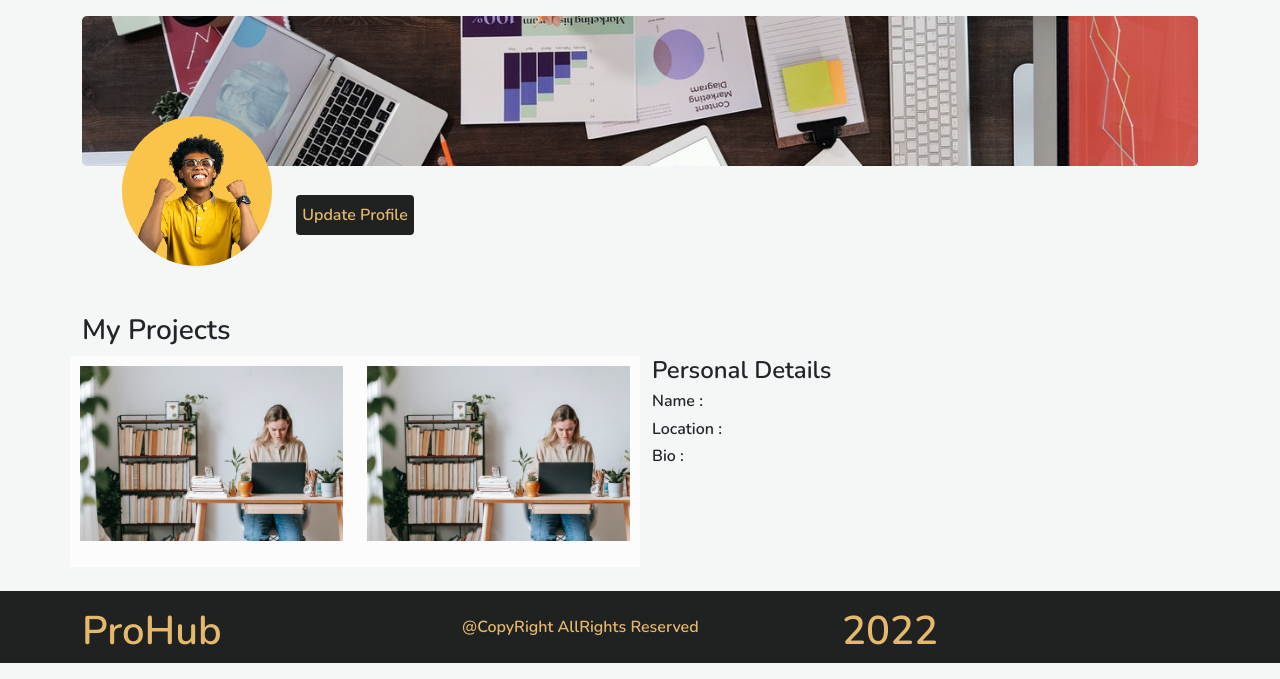
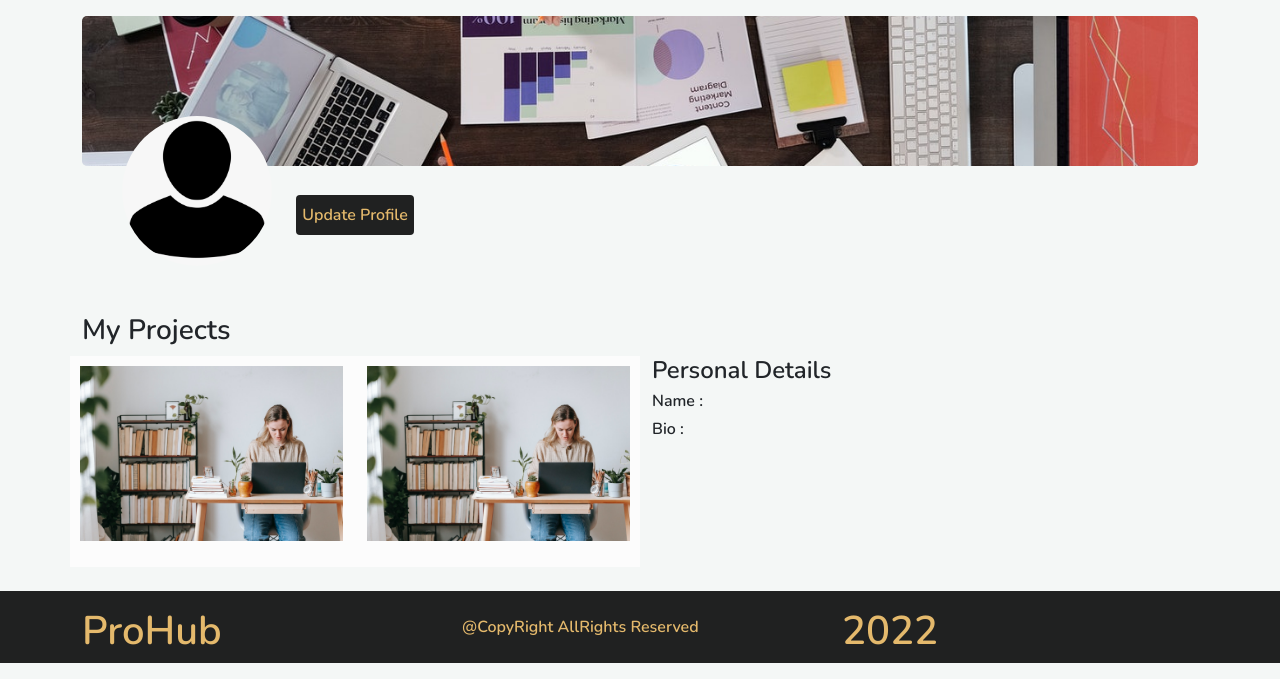
Before and after one commit to Marcos8060/Django-Project-Management-Website, a Django app: page /my_profile/ in a window 1280 px wide. Shown: the part 82-761 px from the top of the page. Run offline with Django 4.2, Linux system fonts and the light colour scheme; the visitor is signed in with stand-in values (Sample User, id 1); some libraries are stand-ins or nearby versions.

Commit message:
changed the default image avatar

```diff
--- a/prohub/models.py
+++ b/prohub/models.py
@@ -21,7 +21,6 @@
 
 class Profile(models.Model):
     user = models.OneToOneField(User,on_delete=models.CASCADE)
-    project = models.ForeignKey(Project,on_delete=models.CASCADE)
     profile_picture = models.ImageField(upload_to='profile')
     name = models.CharField(max_length=50)
     bio = models.CharField(max_length=200)
--- a/prohub/templates/index.html
+++ b/prohub/templates/index.html
@@ -29,7 +29,7 @@
                         {% if user.profile.profile_picture %}
                         <img class="img-fluid navbar-img" src="{{ user.profile.profile_picture.url }}" alt="">
                         {% else %}
-                        <img class="img-fluid navbar-img" src="../static/images/resume.png" alt="">
+                        <img class="img-fluid navbar-img" src="../static/images/avatar.png" alt="">
                         {% endif %}
                     </a>
                     <ul class="dropdown-menu dropdown-menu-dark" aria-labelledby="navbarDarkDropdownMenuLink">
@@ -76,7 +76,7 @@
                     <small>{{ project.pub_date|timesince }} ago.</small>
                 </div>
                 <img class="img-fluid project-img mt-2" src="../static/images/resume.png" alt="">
-                <small class="mt-2">By {{ project.user }}</small>
+                <small class="mt-2">By {{ project.owner }}</small>
             </div>
         </div>
         {% endfor %}
--- a/prohub/templates/profile.html
+++ b/prohub/templates/profile.html
@@ -43,7 +43,7 @@
     {% if user.profile.profile_picture %}
     <img class="img-fluid profile-photo" src="{{ user.profile.profile_picture.url }}" alt="">
     {% else %}
-    <img class="img-fluid profile-photo" src="../static/images/resume.png" alt="">
+    <img class="img-fluid profile-photo" src="../static/images/avatar.png" alt="">
     {% endif %}
     <button data-bs-toggle="modal" data-bs-target="#exampleModal" class="profile_btn">Update Profile</button>
     <h3 class="mt-5">My Projects</h3>
@@ -61,7 +61,6 @@
         <div class="col-md-6">
             <h4>Personal Details</h4>
             <h6>Name : {{ user.profile.name }}</h6>
-            <h6>Location : {{ user.profile.location }}</h6>
             <h6>Bio : <p>{{ user.profile.bio }}</p>
             </h6>
         </div>
@@ -97,7 +96,6 @@
                 <input style="box-shadow: none;" name="image" class="mb-3 form-control" type="file">
                 <input style="box-shadow: none;" class="mb-3 form-control" name="name" type="text" placeholder="Provide a name...">
                 <textarea class="form-control mb-3" name="bio" id="" cols="30" rows="5" placeholder="bio..."></textarea>
-                <input style="box-shadow: none;" class="form-control mb-3" name="location" type="text" placeholder="location...">
                 <button type="submit" class="btn1">Share</button>
             </form>
         </div>
--- a/prohub/templates/project-detail.html
+++ b/prohub/templates/project-detail.html
@@ -60,8 +60,8 @@
                 </div>
                 <hr class="mt-3">
                 {% for review in reviews %}
-                <small>{{ review.rating }}</small>
-                <small>{{ review.subject }}</small>
+                <small class="text-muted">{{ review.rating }}</small>
+                <p>{{ review.subject }}</p>
                 <div class="d-flex justify-content-between align-items-center">
                     <small>{{ review.review }}</small>
                     <small class="text-muted">{{ review.created_at }} by {{ review.user }}</small>
--- a/prohub/views.py
+++ b/prohub/views.py
@@ -75,12 +75,10 @@
         profile_picture = request.FILES.get('image')
         name = request.POST['name']
         bio = request.POST['bio']
-        location = request.POST['location']
 
-        profile = Profile(profile_picture=profile_picture,name=name,bio=bio,location=location,user=request.user,project=request.user)
+        profile = Profile(profile_picture=profile_picture,name=name,bio=bio,user=request.user)
         profile.save()
-        projects = Project.objects.filter(project=profile.project)
-        return render(request,'profile.html',{'profile':profile,'projects':projects})
+        return render(request,'profile.html',{'profile':profile})
     return render(request,'profile.html')
 
 # details view
@@ -96,7 +94,7 @@
 def submit_review(request,project_id):
     if request.method == 'POST':
         try:
-            reviews = ReviewRating.objects.get(user__id=request.user.id,project=project_id)
+            reviews = ReviewRating.objects.get(user=request.user,project=project_id)
             form = ReviewForm(request.POST,instance=reviews)
             form.save()
             messages.success(request,'Thank you your review has been updated')
```
Also changed, not shown: media/profile/black_IZAUNT0.png (added), media/profile/black_kTi38ZV.png (added), prohub/migrations/0003_remove_profile_project.py (added), prohub/static/images/avatar.png (added).
